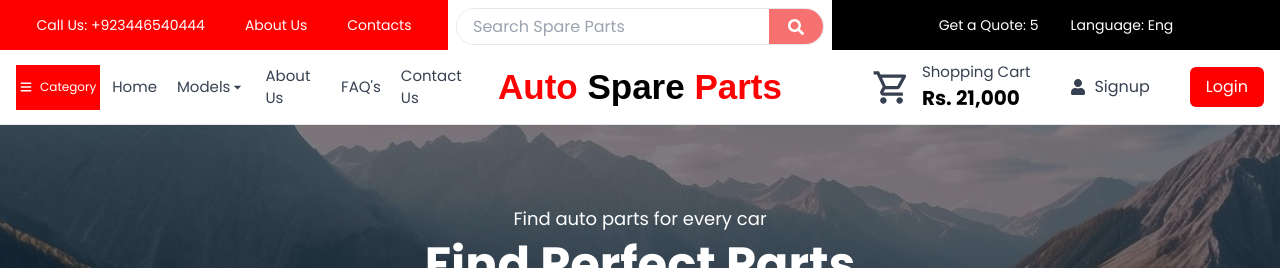
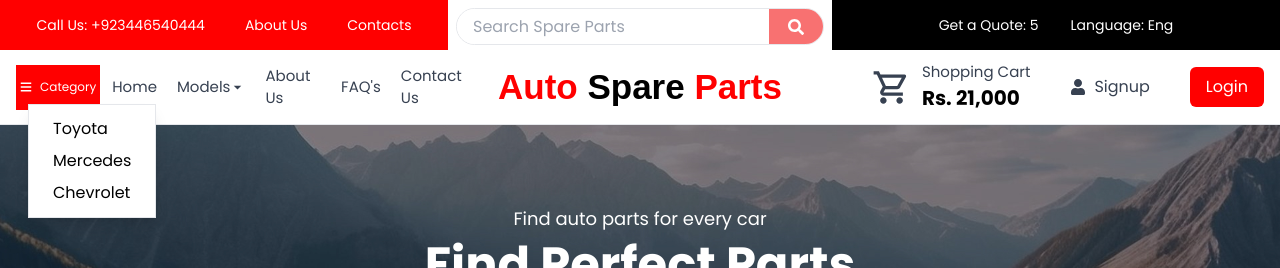
Before and after one commit to aliiftikhar1/AutoSpareParts, a Next.js app: page / in a window 1280 px wide. Both pictures are taken after a click on the button "Category". Shown: the top 268 px of the page. Built offline with nearby package versions, Linux system fonts and the light colour scheme; no server answers; the database is empty.

Commit message:
category dropdown done

```diff
--- a/src/components/homepage/header.js
+++ b/src/components/homepage/header.js
@@ -28,7 +28,7 @@ const Header = () => {
           Category
         </button>
         {isCategoryOpen && (
-          <div className="absolute top-full mt-2 bg-white border rounded shadow-lg z-10">
+          <div className="absolute w-32 top-24 mt-2 bg-white border  shadow-lg z-10">
             <ul className="p-2">
               <li className="py-1 px-4 hover:bg-gray-100 cursor-pointer">Toyota</li>
               <li className="py-1 px-4 hover:bg-gray-100 cursor-pointer">Mercedes</li>
@@ -47,7 +47,7 @@ const Header = () => {
             <IoMdArrowDropdown />
           </button>
           {isModelsOpen && (
-            <div className="absolute w-32 top-full mt-2 bg-white border rounded shadow-lg z-10">
+            <div className="absolute w-32 top-full mt-2 bg-white border  shadow-lg z-10">
               <ul className="p-2">
                 <li className="py-1 px-2 hover:bg-gray-100 cursor-pointer">Model 1</li>
                 <li className="py-1 px-2 hover:bg-gray-100 cursor-pointer">Model 2</li>
```
